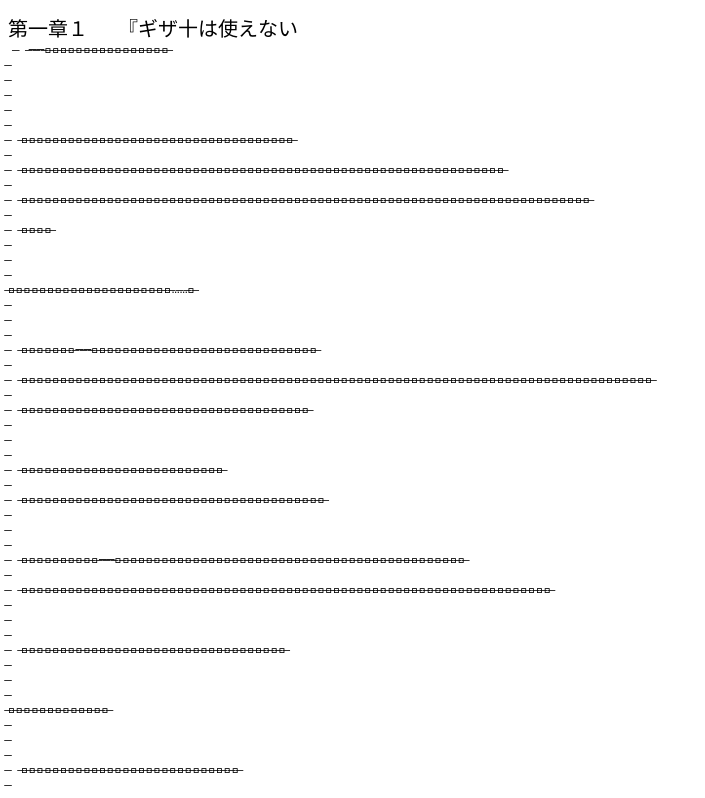
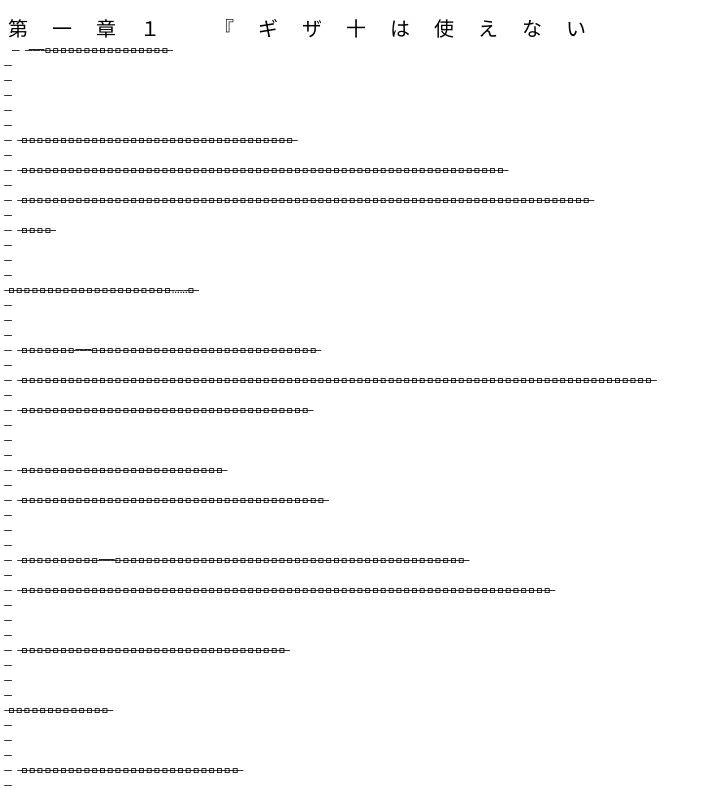
Before and after one commit to yoss1OwO/rezero2, a plain HTML site: page index.html in a window 1280 px wide. Shown: the top 798 px of the page, without its empty margins (0-705 px from the left). Drawn offline with Linux system fonts and the light colour scheme.

Commit message:
Update index.html

```diff
--- a/index.html
+++ b/index.html
@@ -4,7 +4,7 @@
 	<meta charset="utf-8">
 	<title>日本の地理練習問題　中２　東京書庫</title>
 
-<pre><font size="5">第一章１　　『ギザ十は使えない</font>
+<pre><font size="5">第  一  章  １  　　『  ギ  ザ  十  は  使  え  な  い  </font>
  ̶　̶―̶―̶こ̶れ̶は̶本̶気̶で̶マ̶ズ̶イ̶こ̶と̶に̶な̶っ̶た̶。̶
 ̶
 ̶
```
